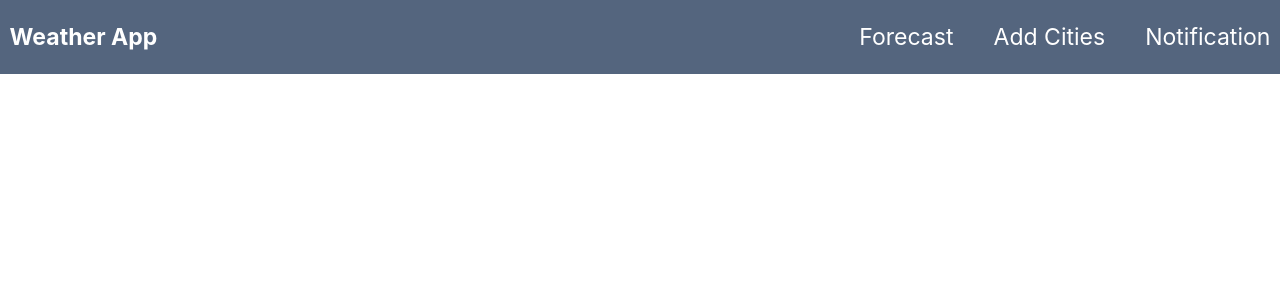
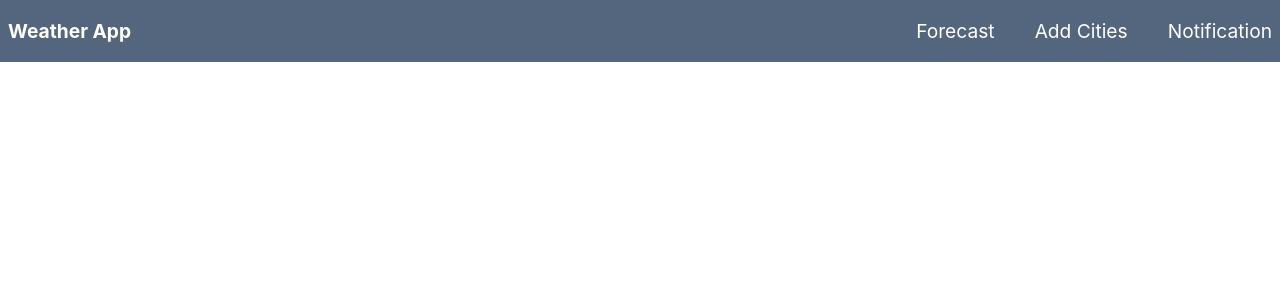
Before and after one commit to JosephMusya/weather, a React (Create React App) app: page / in a window 1280 px wide. Shown: the top 300 px of the page. Built offline with nearby package versions, Linux system fonts and the light colour scheme.

Commit message:
Modified the bg color

```diff
--- a/src/components/Navbar.module.css
+++ b/src/components/Navbar.module.css
@@ -1,12 +1,8 @@
-* {
-    color: white;
-    font-size: 1.2rem;
-}
-
 nav {
     background-color: #54657e;
     display: flex;
     align-items: center;
+    color: white;
 }
 
 .titleDiv {
```
